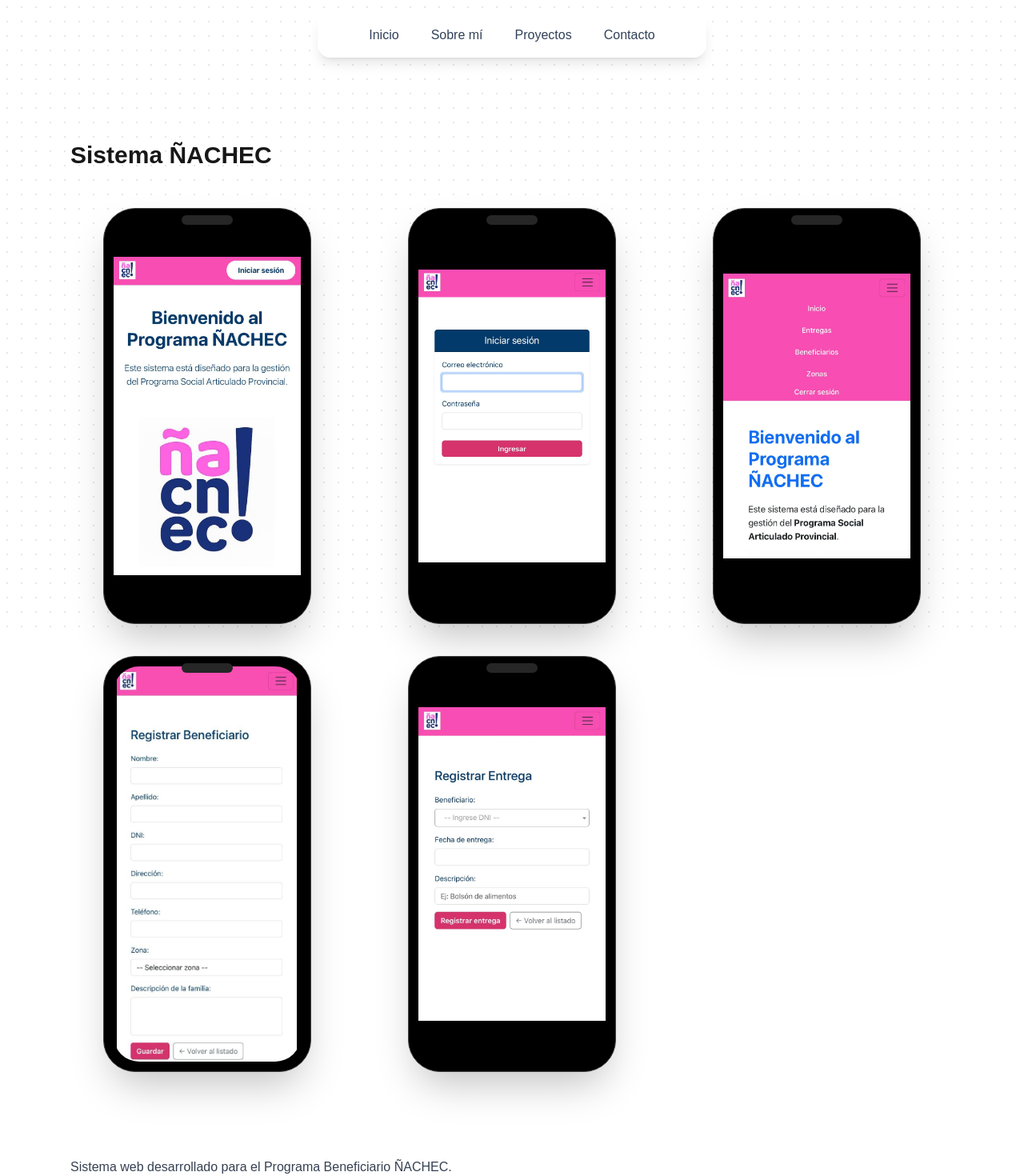
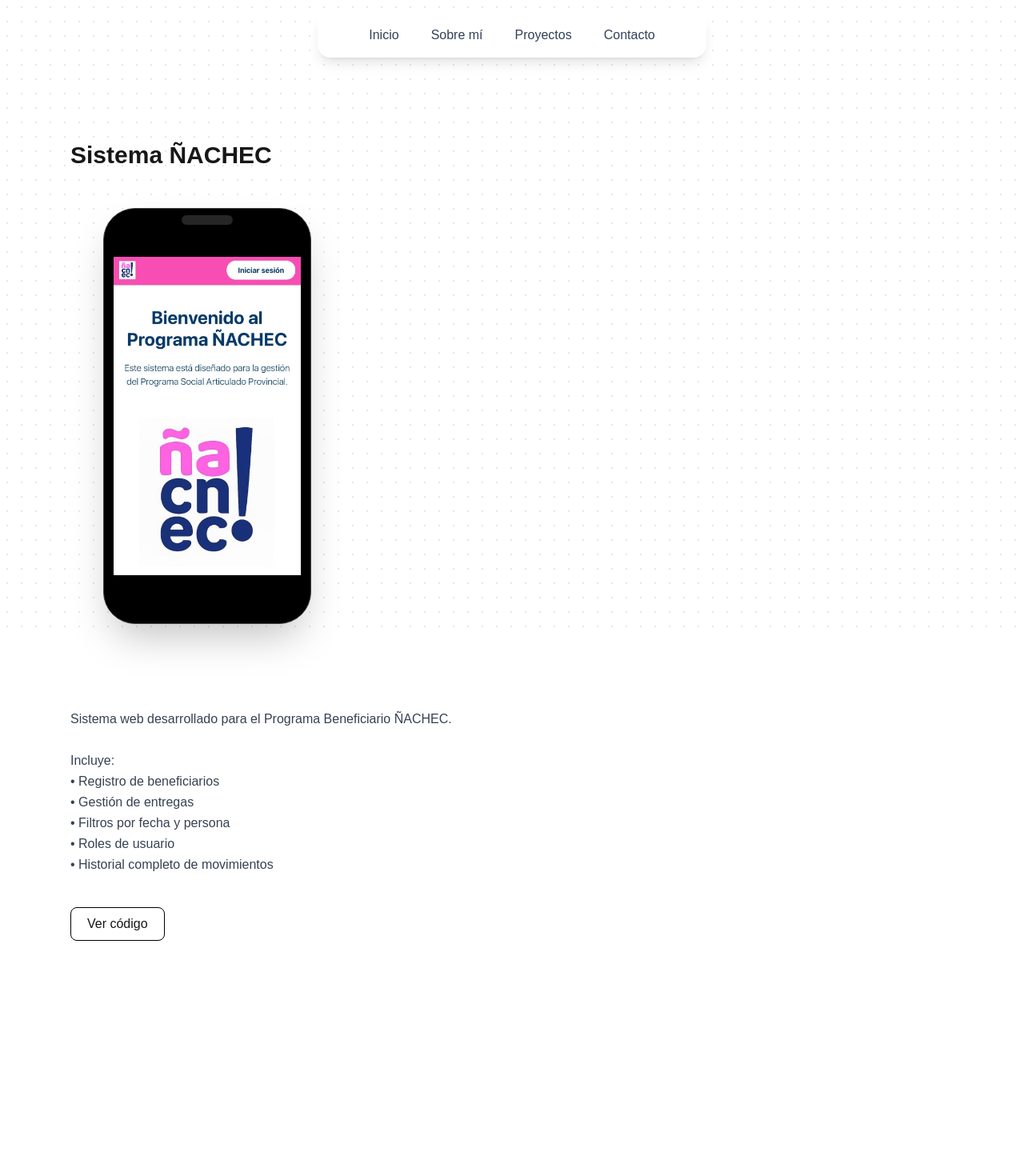
Before and after one commit to LucasVillaboa/portfolio, a Next.js app: page /experiences/nachec in a window 1280 px wide. Shown: the top 1470 px of the page at 80% size. After the commit the page ends 1256 px from the top, so only its background shows below. Built offline with nearby package versions, Linux system fonts and the light colour scheme.

Commit message:
actualizo github

```diff
--- a/data/projects.ts
+++ b/data/projects.ts
@@ -30,8 +30,8 @@ Incluye:
     tech: ["Laravel", "PHP", "MySQL", "Bootstrap", "Spatie Roles"],
     tags: ["Proyecto académico", "Web App", "Laravel", "MySQL"],
     image: "/projects/spa.png",
-    demoUrl: "https://spaweb-production-4091.up.railway.app/",
-    codeUrl: "https://github.com/tuusuario/spa-sentirse-bien",
+    demoUrl: "https://nachecsistema-production.up.railway.app/",
+    codeUrl: "https://github.com/LucasVillaboa/Spa",
     device: "desktop",
   },
 
@@ -54,10 +54,7 @@ Incluye:
     image: "/projects/nachec/cover.png",   // 👈 la que se ve en el inicio
     images: [                              // 👈 las que se verán en el detalle
       "/projects/nachec/cover.png",
-      "/projects/nachec/login.png",
-      "/projects/nachec/dashboard.png",
-      "/projects/nachec/beneficiarios.png",
-      "/projects/nachec/entregas.png",
+
     ],
     demoUrl: "https://nachecsistema-production.up.railway.app/",
     codeUrl: "https://github.com/LucasVillaboa/nachec.sistema",
@@ -88,8 +85,8 @@ Incluye:
 
   ],
 
-  demoUrl: "",
-  codeUrl: "",
+  demoUrl: "https://nachecsistema-production.up.railway.app/",
+    codeUrl: "https://github.com/LucasVillaboa/restaurante",
 
   device: "desktop",
 }
```
